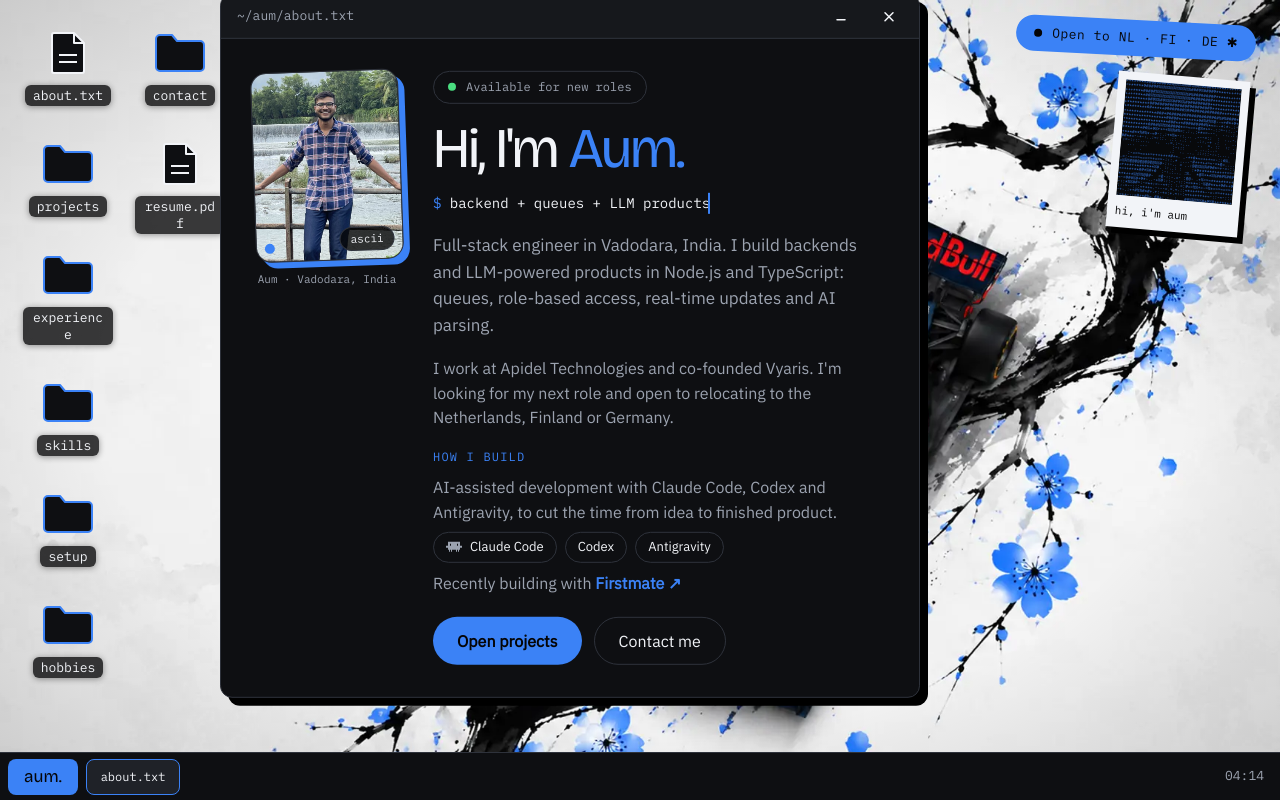
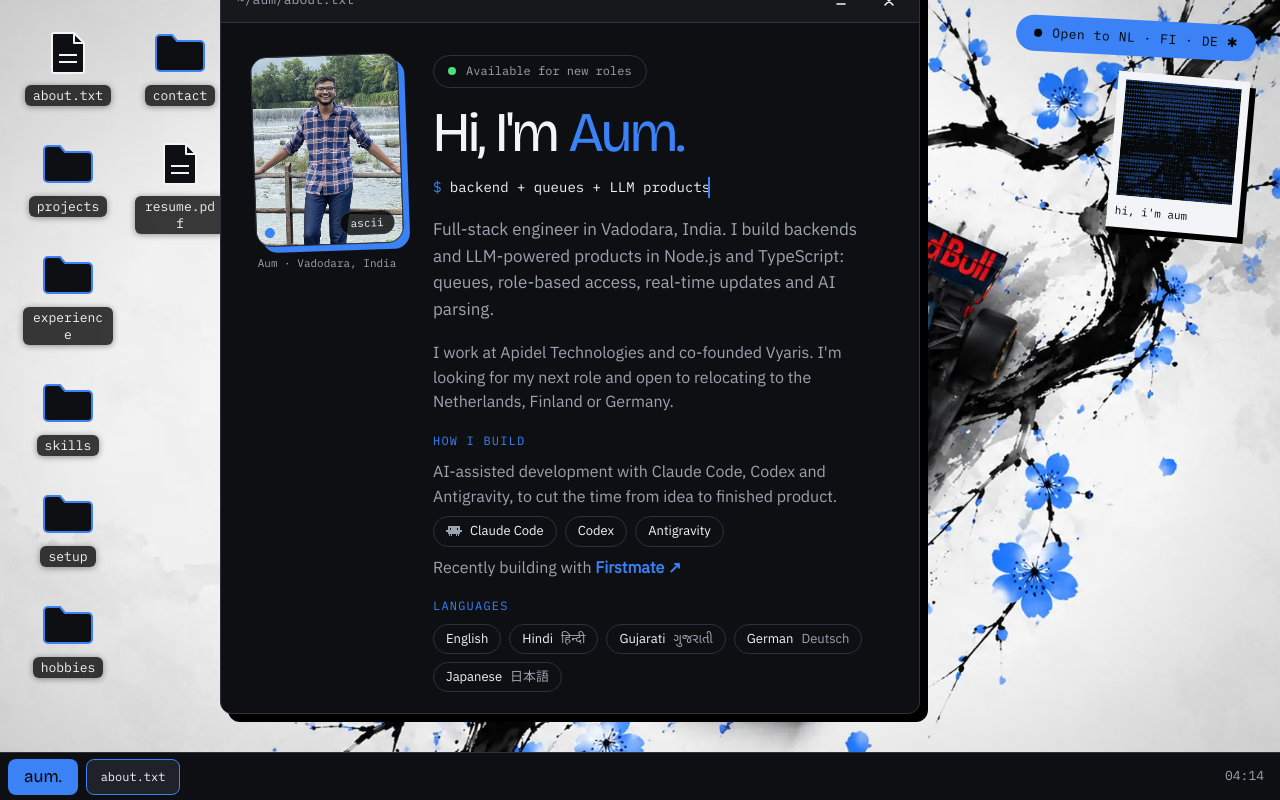
Before and after one commit to aumpatel2624/portfolio, a React (Vite) app: page / in a window 1280 px wide. Built offline with nearby package versions, Linux system fonts and the light colour scheme.

Commit message:
Add spoken languages (English, Hindi, Gujarati, German, Japanese) to About views (#21)

```diff
--- a/src/classic/ClassicHome.module.css
+++ b/src/classic/ClassicHome.module.css
@@ -715,3 +715,11 @@
   margin: 0;
   color: var(--c-muted);
 }
+
+.native {
+  margin-left: 8px;
+  color: var(--c-muted);
+  font-family:
+    var(--font-body), 'Noto Sans Devanagari', 'Noto Sans Gujarati', 'Noto Sans JP', system-ui,
+    sans-serif;
+}
--- a/src/classic/ClassicHome.tsx
+++ b/src/classic/ClassicHome.tsx
@@ -259,6 +259,21 @@
               </a>
             </p>
           </div>
+          <div className={styles.build}>
+            <h3 className={styles.groupTitle}>{profile.languages.heading}</h3>
+            <ul className={styles.chips}>
+              {profile.languages.items.map((l) => (
+                <li key={l.name} className={styles.chip}>
+                  {l.name}
+                  {l.native && (
+                    <span lang={l.lang} className={styles.native}>
+                      {l.native}
+                    </span>
+                  )}
+                </li>
+              ))}
+            </ul>
+          </div>
         </section>
 
         <section id="setup" className={styles.setup} aria-labelledby="setup-title">
--- a/src/classic/MobileHome.tsx
+++ b/src/classic/MobileHome.tsx
@@ -142,6 +142,23 @@
                 {profile.build.firstmate.label} ↗
               </a>
             </p>
+            <div className={styles.head}>
+              <div className={styles.label}>{profile.languages.heading}</div>
+              <p className={styles.text}>
+                {profile.languages.items.map((l, i) => (
+                  <span key={l.name}>
+                    {i > 0 && ' · '}
+                    {l.name}
+                    {l.native && (
+                      <>
+                        {' '}
+                        <span lang={l.lang}>{l.native}</span>
+                      </>
+                    )}
+                  </span>
+                ))}
+              </p>
+            </div>
             {skills
               .filter((g) => g.title === 'Environments')
               .map((g) => (
--- a/src/data/profile.ts
+++ b/src/data/profile.ts
@@ -1,3 +1,9 @@
+export interface Language {
+  name: string;
+  native?: string;
+  lang?: string;
+}
+
 export const profile = {
   name: 'Aum',
   location: 'Vadodara, India',
@@ -48,6 +54,16 @@
     { key: 'based', value: 'Vadodara, India' },
     { key: 'open to', value: 'NL · FI · DE' },
   ],
+  languages: {
+    heading: 'Languages',
+    items: [
+      { name: 'English' },
+      { name: 'Hindi', native: 'हिन्दी', lang: 'hi' },
+      { name: 'Gujarati', native: 'ગુજરાતી', lang: 'gu' },
+      { name: 'German', native: 'Deutsch', lang: 'de' },
+      { name: 'Japanese', native: '日本語', lang: 'ja' },
+    ] as readonly Language[],
+  },
   marquee:
     'Node.js + TypeScript + MongoDB + PostgreSQL + Redis + RabbitMQ + React + Electron + LLMs +',
   contact: {
--- a/src/desktop/windows/About.module.css
+++ b/src/desktop/windows/About.module.css
@@ -166,3 +166,11 @@
   font-size: 13px;
   --skill-icon: var(--muted);
 }
+
+.native {
+  margin-left: 8px;
+  color: var(--muted);
+  font-family:
+    var(--font-body), 'Noto Sans Devanagari', 'Noto Sans Gujarati', 'Noto Sans JP', system-ui,
+    sans-serif;
+}
--- a/src/desktop/windows/About.tsx
+++ b/src/desktop/windows/About.tsx
@@ -67,6 +67,21 @@
             </a>
           </p>
         </div>
+        <div className={`${common.rise} ${styles.build}`} style={{ animationDelay: '0.46s' }}>
+          <h2 className={styles.buildHead}>{profile.languages.heading}</h2>
+          <ul className={styles.tools}>
+            {profile.languages.items.map((l) => (
+              <li key={l.name} className={`${common.chip} ${styles.tool}`}>
+                {l.name}
+                {l.native && (
+                  <span lang={l.lang} className={styles.native}>
+                    {l.native}
+                  </span>
+                )}
+              </li>
+            ))}
+          </ul>
+        </div>
         <div className={`${common.rise} ${styles.actions}`} style={{ animationDelay: '0.5s' }}>
           <button
             type="button"
--- a/src/phone/apps/About.tsx
+++ b/src/phone/apps/About.tsx
@@ -63,6 +63,21 @@
           </a>
         </p>
       </section>
+      <section className={`${styles.rise} ${styles.group}`} style={delay('0.39s')}>
+        <h2 className={styles.groupTitle}>{profile.languages.heading}</h2>
+        <ul className={styles.chips}>
+          {profile.languages.items.map((l) => (
+            <li key={l.name} className={styles.chip}>
+              {l.name}
+              {l.native && (
+                <span lang={l.lang} className={styles.native}>
+                  {l.native}
+                </span>
+              )}
+            </li>
+          ))}
+        </ul>
+      </section>
       <div className={`${styles.rise} ${styles.actions}`} style={delay('0.42s')}>
         <button type="button" className={`${styles.btn} ${styles.primary}`} onClick={onProjects}>
           Open projects
--- a/src/phone/apps/Apps.module.css
+++ b/src/phone/apps/Apps.module.css
@@ -526,3 +526,11 @@
   font-size: 11px;
   color: var(--acc);
 }
+
+.native {
+  margin-left: 8px;
+  color: var(--d-muted, #bfae9d);
+  font-family:
+    var(--font-body), 'Noto Sans Devanagari', 'Noto Sans Gujarati', 'Noto Sans JP', system-ui,
+    sans-serif;
+}
```
